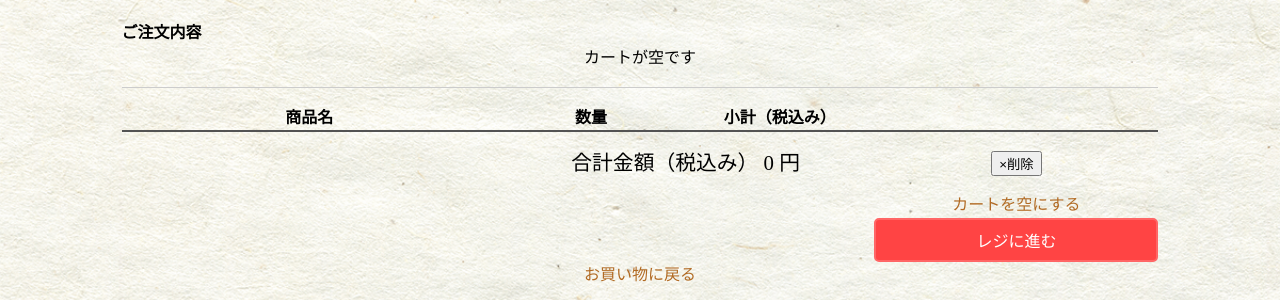
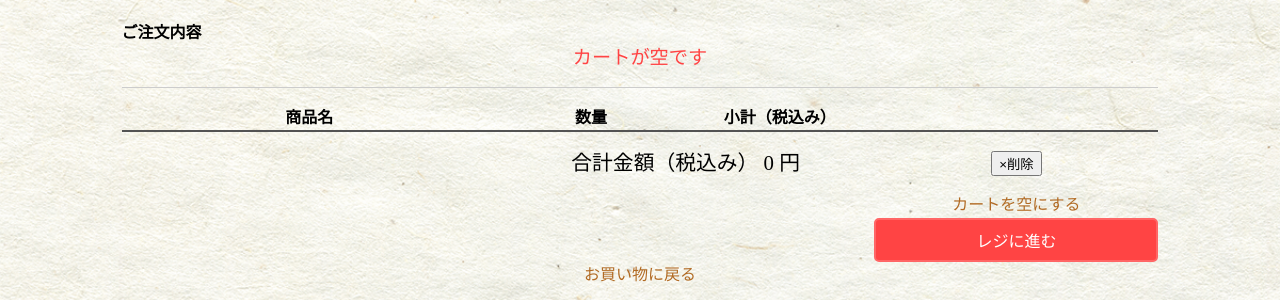
Before and after one commit to kiipoyon/mysite, a PHP site: page /tokusan/buy.php in a window 1280 px wide. Shown: the part 241-541 px from the top of the page. Run offline with PHP 8.4, Linux system fonts and the light colour scheme.

Commit message:
Add files via upload

```diff
--- a/HEW/css/buy.css
+++ b/HEW/css/buy.css
@@ -111,3 +111,8 @@ td.cart_td{
   width: 100px;
   padding: 10px;
 }
+
+p.cart{
+  font-size: 1.2rem;
+  color: #f44;
+}
```
